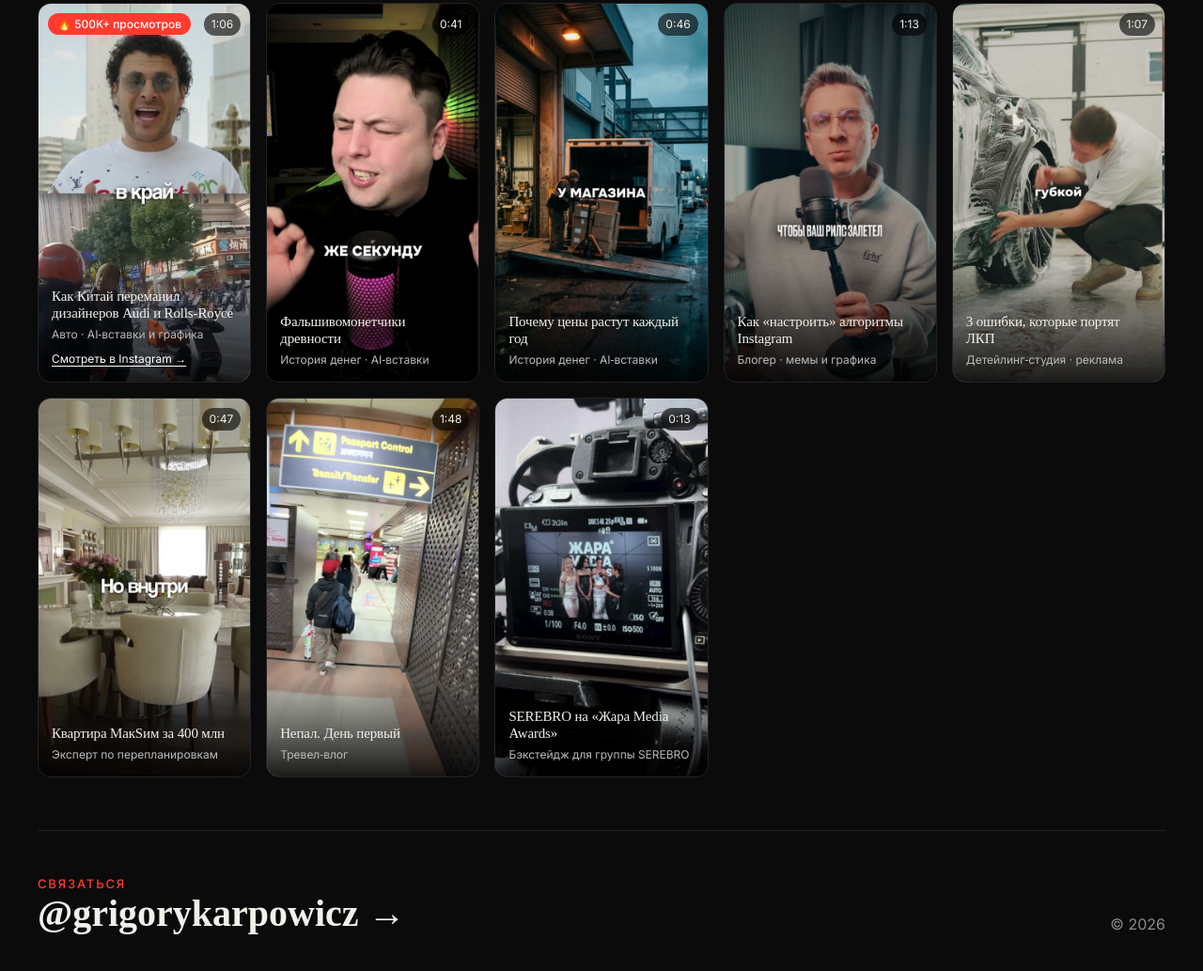
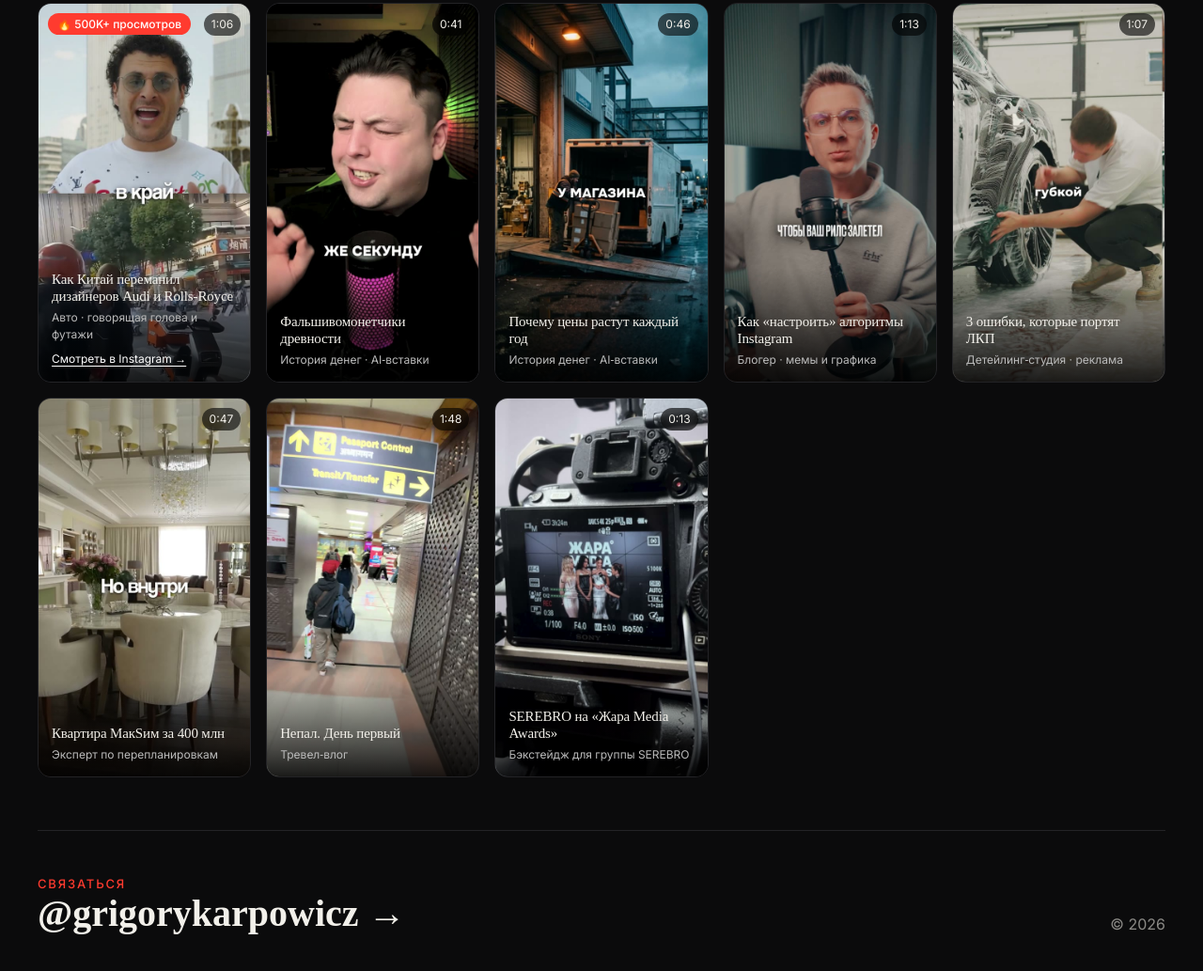
Before and after one commit to 4gk9sbdpzr-star/portfolio, a plain HTML site: page index.html in a window 1280 px wide. Shown: the part 812-1845 px from the top of the page at 94% size. Drawn offline with Linux system fonts and the light colour scheme; a web font is replaced by a local one.

Commit message:
Fix Chunya caption

```diff
--- a/index.html
+++ b/index.html
@@ -72,7 +72,7 @@ footer a:hover{color:var(--acc)}
 <script>
 const W=[
  {i:5,f:"КТО ТАКОЙ КОНДРАШИН (новый звук, без чёрного).mp4",t:"Кто такой Кондрашин",d:"YouTube",dur:309,wide:1},
- {i:9,f:"Артур Чуня.mp4",t:"Как Китай переманил дизайнеров Audi и Rolls‑Royce",d:"Авто · AI‑вставки и графика",dur:66,views:"500K+ просмотров",ig:"https://www.instagram.com/reel/Dfuwkn6zKhE/"},
+ {i:9,f:"Артур Чуня.mp4",t:"Как Китай переманил дизайнеров Audi и Rolls‑Royce",d:"Авто · говорящая голова и футажи",dur:66,views:"500K+ просмотров",ig:"https://www.instagram.com/reel/Dfuwkn6zKhE/"},
  {i:1,f:"3 - Фальшивые монеты (монтаж v8).mp4",t:"Фальшивомонетчики древности",d:"История денег · AI‑вставки",dur:41},
  {i:2,f:"5 - Магия инфляции (монтаж v3).mp4",t:"Почему цены растут каждый год",d:"История денег · AI‑вставки",dur:46},
  {i:8,f:"Тарасенков_настройка_алгоритмов_v22.mp4",t:"Как «настроить» алгоритмы Instagram",d:"Блогер · мемы и графика",dur:73},
```
